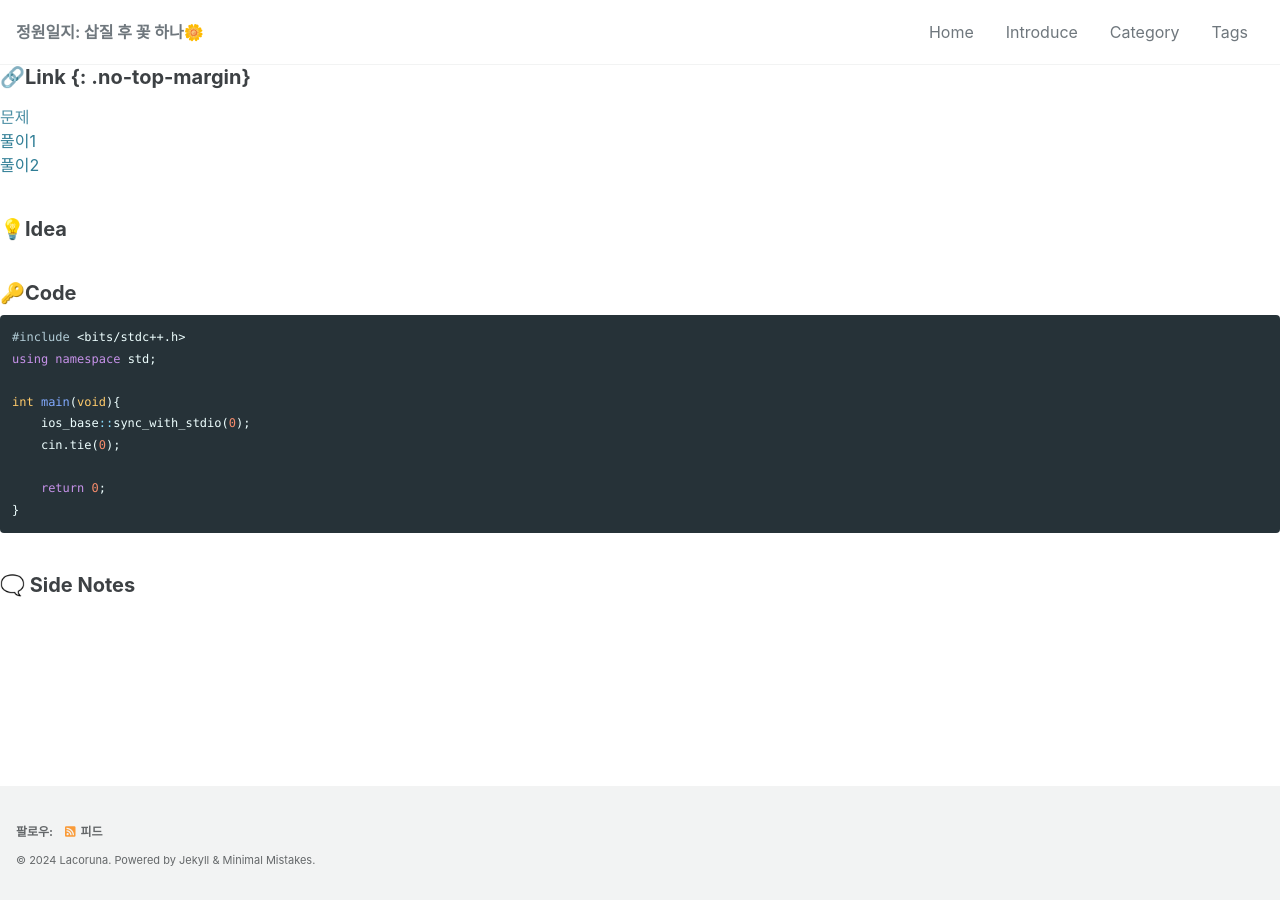
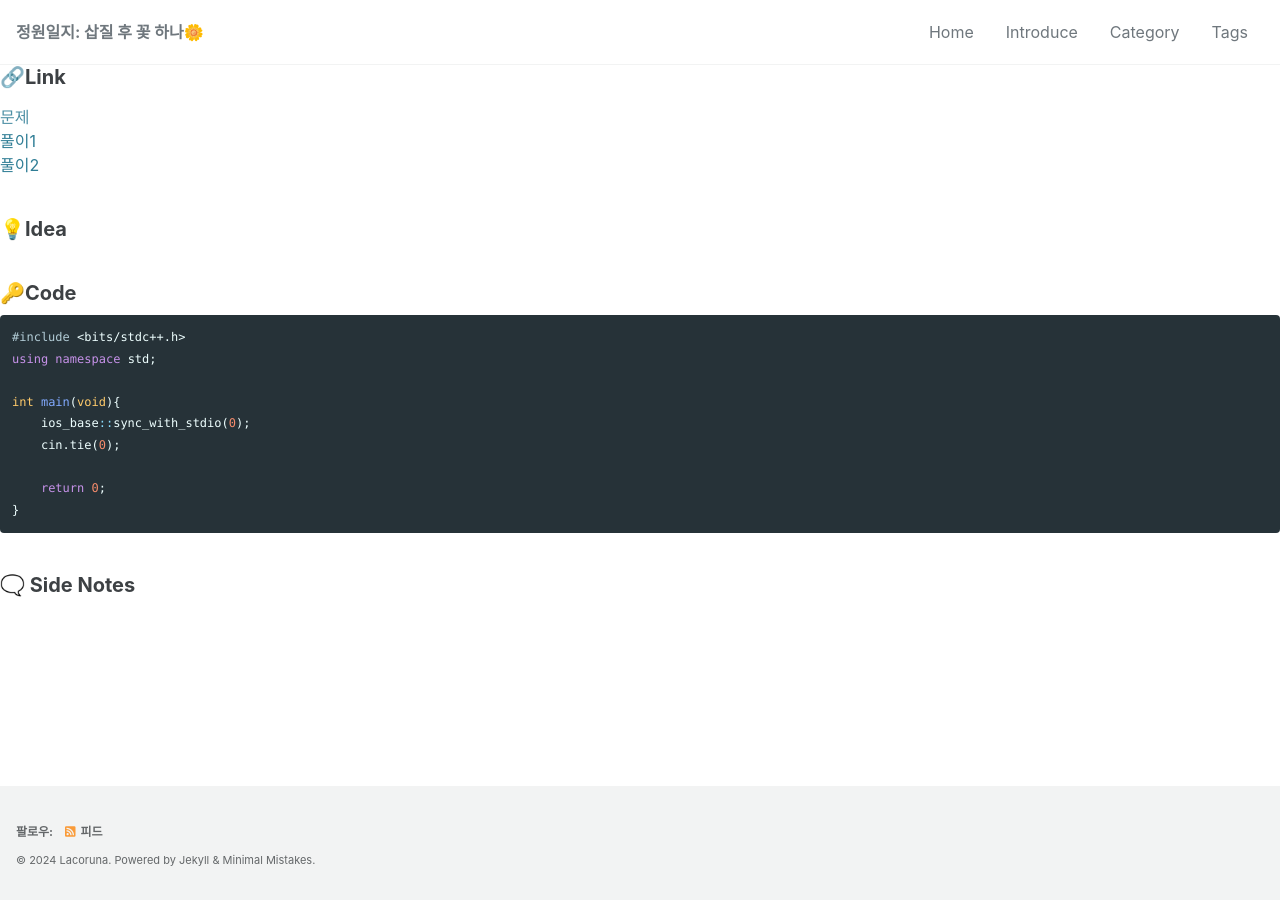
Before and after one commit to La-Coruna/La-Coruna.github.io, a Jekyll site: the page built from template/PS.md, in a window 1280 px wide. Built offline with Jekyll 4.4.1, drawn with Linux system fonts in a browser that asks for light colours; cached includes are drawn as plain includes; our own code applies the rules of GitHub Pages for plain Markdown files; part of the change alters nothing that is shown.

Commit message:
[Edit][Template] PS 오타 수정

```diff
--- a/template/PS.md
+++ b/template/PS.md
@@ -7,7 +7,7 @@ tags:
 toc: true
 toc_sticky: true
 ---
-## 🔗Link {: .no-top-margin}
+## 🔗Link
 {:.no-top-margin}
 [문제]()
 [풀이1](https://github.com/La-Coruna/PS/blob/main/)
```
